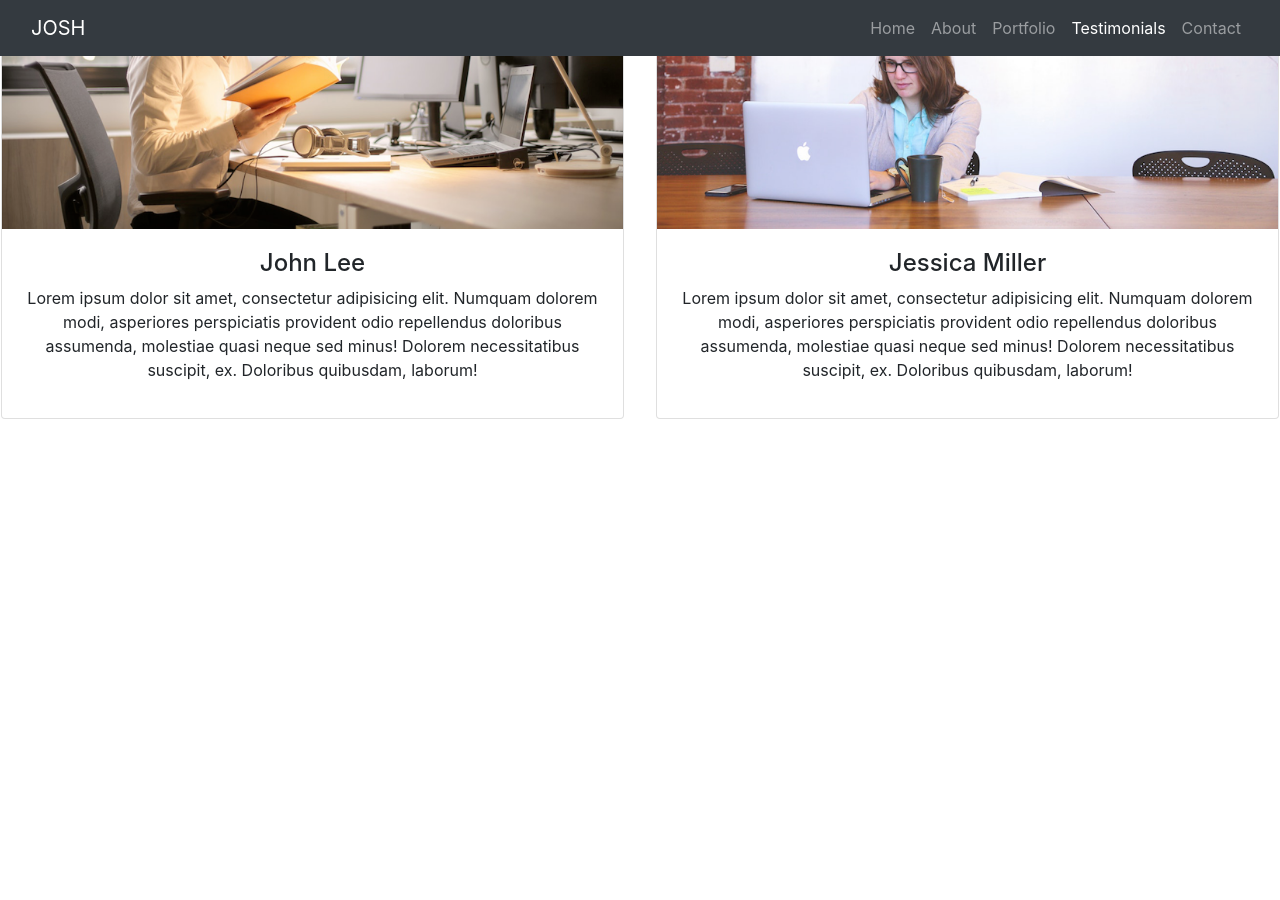
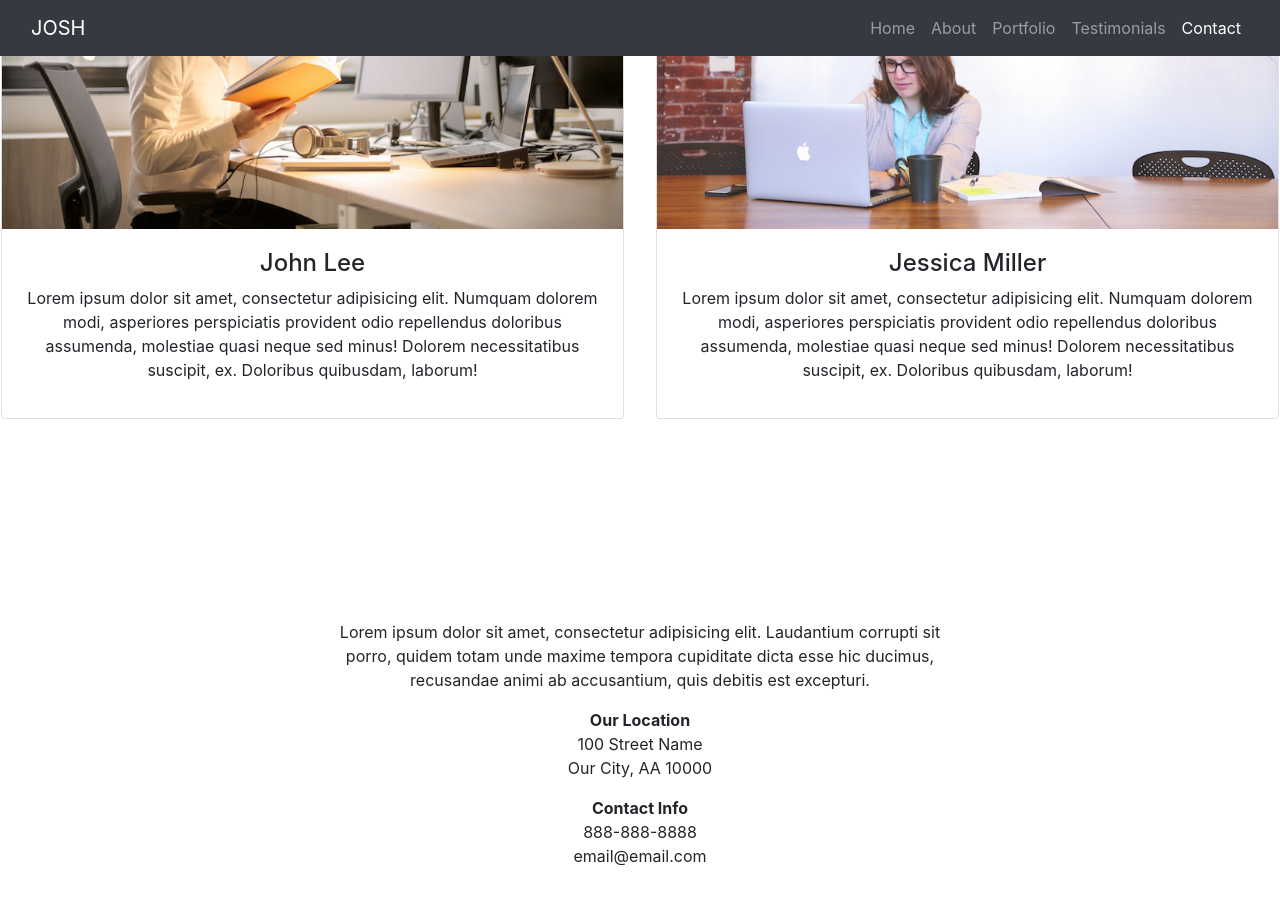
Before and after one commit to joshcesana/joshcesana.github.io, a Jekyll site: the page built from index.md, in a window 1280 px wide and 900 px high, scrolled down 2341 px. Built offline with Jekyll 4.4.1, drawn with Linux system fonts in a browser that asks for light colours; before the commit the page ends 2776 px from its top, so only the background shows below that.

Commit message:
Add contact section

```diff
--- a/_layouts/home.html
+++ b/_layouts/home.html
@@ -129,6 +129,24 @@
 	</div>
 
 
+	<!-- Start Contact Section -->
+	<div id="contact">
+		<div class="container-fluid footer">
+			<div class="row">
+				<div class="col-md-3"></div>
+				<div class="col-md-6 text-center">
+					<img src="assets/images/nest.png" alt="">
+					<p>Lorem ipsum dolor sit amet, consectetur adipisicing elit. Laudantium corrupti sit porro, quidem totam unde maxime tempora cupiditate dicta esse hic ducimus, recusandae animi ab accusantium, quis debitis est excepturi.</p>
+					<strong>Our Location</strong>
+					<p>100 Street Name<br />Our City, AA 10000</p>
+					<strong>Contact Info</strong>
+					<p>888-888-8888<br />email@email.com</p>
+				</div>
+			</div>
+		</div>
+	</div>
+
+
 	<!--- Script Source Files -->
 	<script src="https://code.jquery.com/jquery-3.3.1.slim.min.js"></script>
 	<script src="https://stackpath.bootstrapcdn.com/bootstrap/4.1.0/js/bootstrap.min.js"></script>
```
